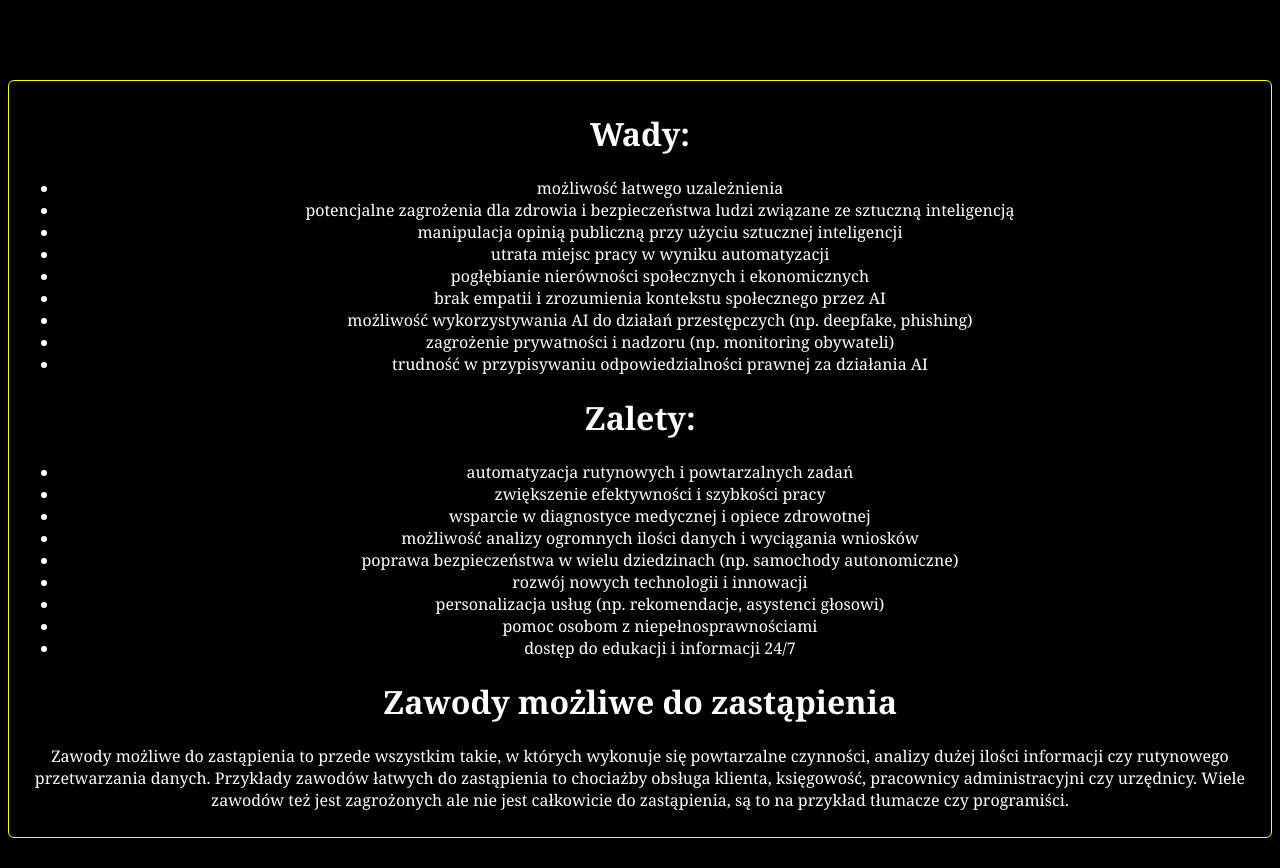
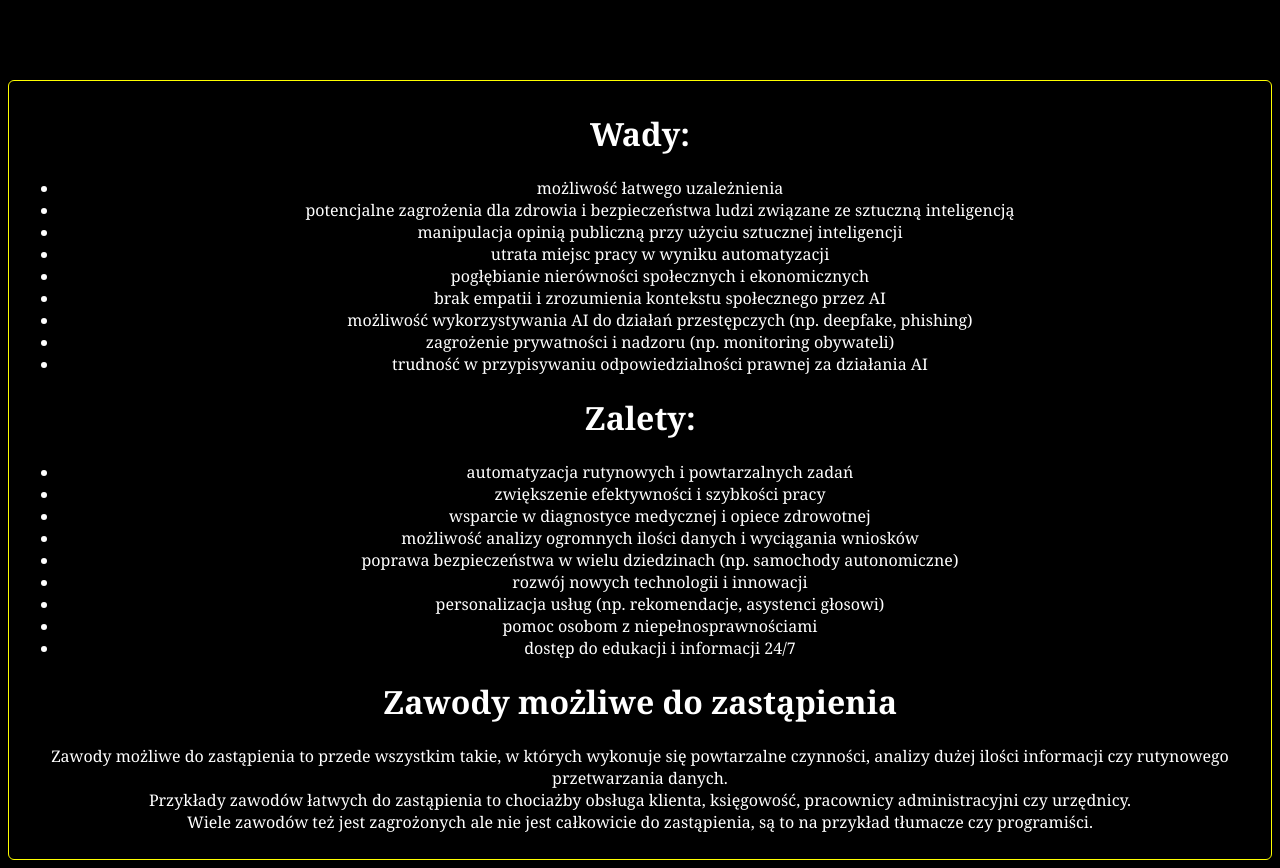
Before and after one commit to 1i2022Krystian20/ai, a plain HTML site: page index.html in a window 1280 px wide. Before the commit the page ends 846 px from the top, so only its background shows below. Drawn offline with Linux system fonts and the light colour scheme; a script that the page names is missing.

Commit message:
Update index.html

```diff
--- a/index.html
+++ b/index.html
@@ -43,8 +43,8 @@
                 </ul>
         <div id="zawody">
             <h1>Zawody możliwe do zastąpienia</h1>
-            <p>Zawody możliwe do zastąpienia to przede wszystkim takie, w których wykonuje się powtarzalne czynności, analizy dużej ilości informacji czy rutynowego przetwarzania danych.
-            Przykłady zawodów łatwych do zastąpienia to chociażby obsługa klienta, księgowość, pracownicy administracyjni czy urzędnicy.
+            <p>Zawody możliwe do zastąpienia to przede wszystkim takie, w których wykonuje się powtarzalne czynności, analizy dużej ilości informacji czy rutynowego przetwarzania danych.<br>
+            Przykłady zawodów łatwych do zastąpienia to chociażby obsługa klienta, księgowość, pracownicy administracyjni czy urzędnicy. <br>
             Wiele zawodów też jest zagrożonych ale nie jest całkowicie do zastąpienia, są to na przykład tłumacze czy programiści.</p>
             </p>
         </div>
```
